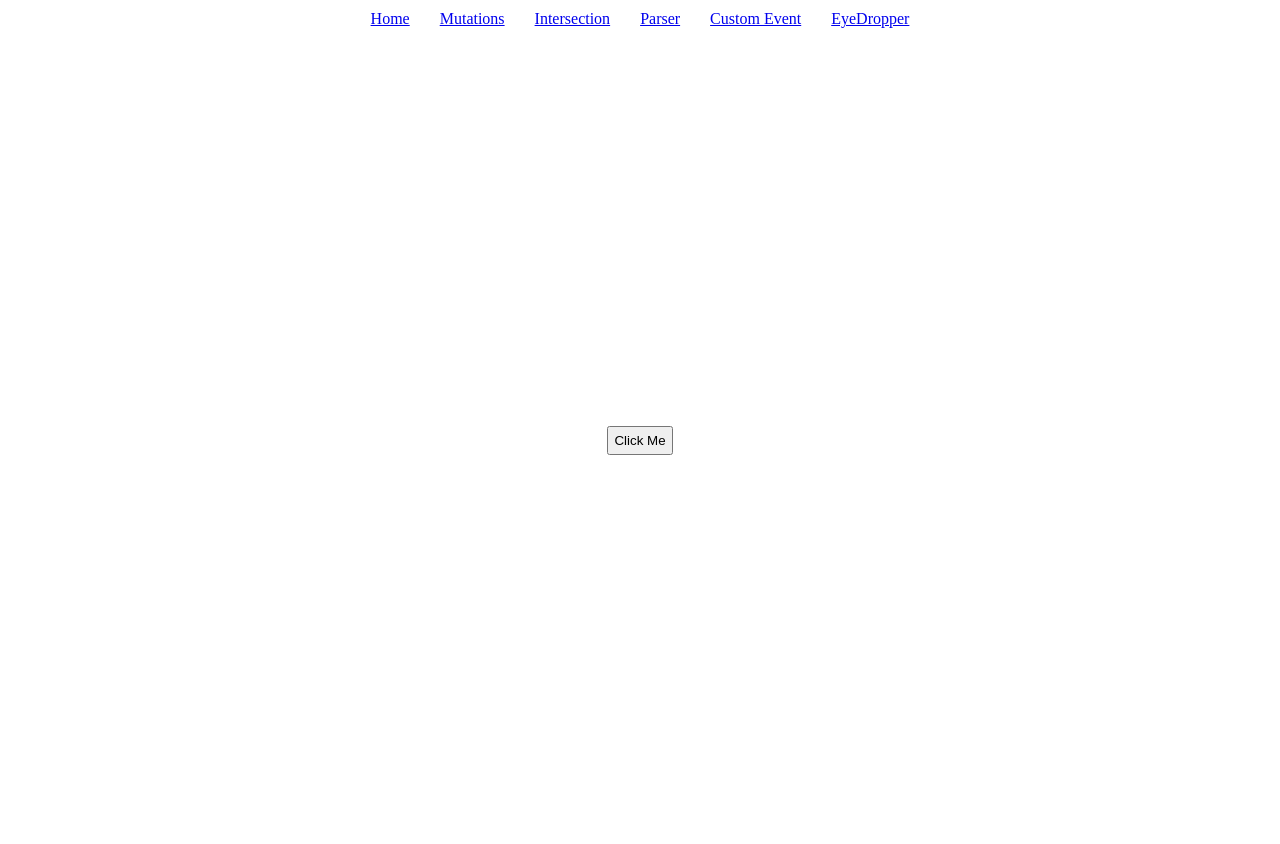
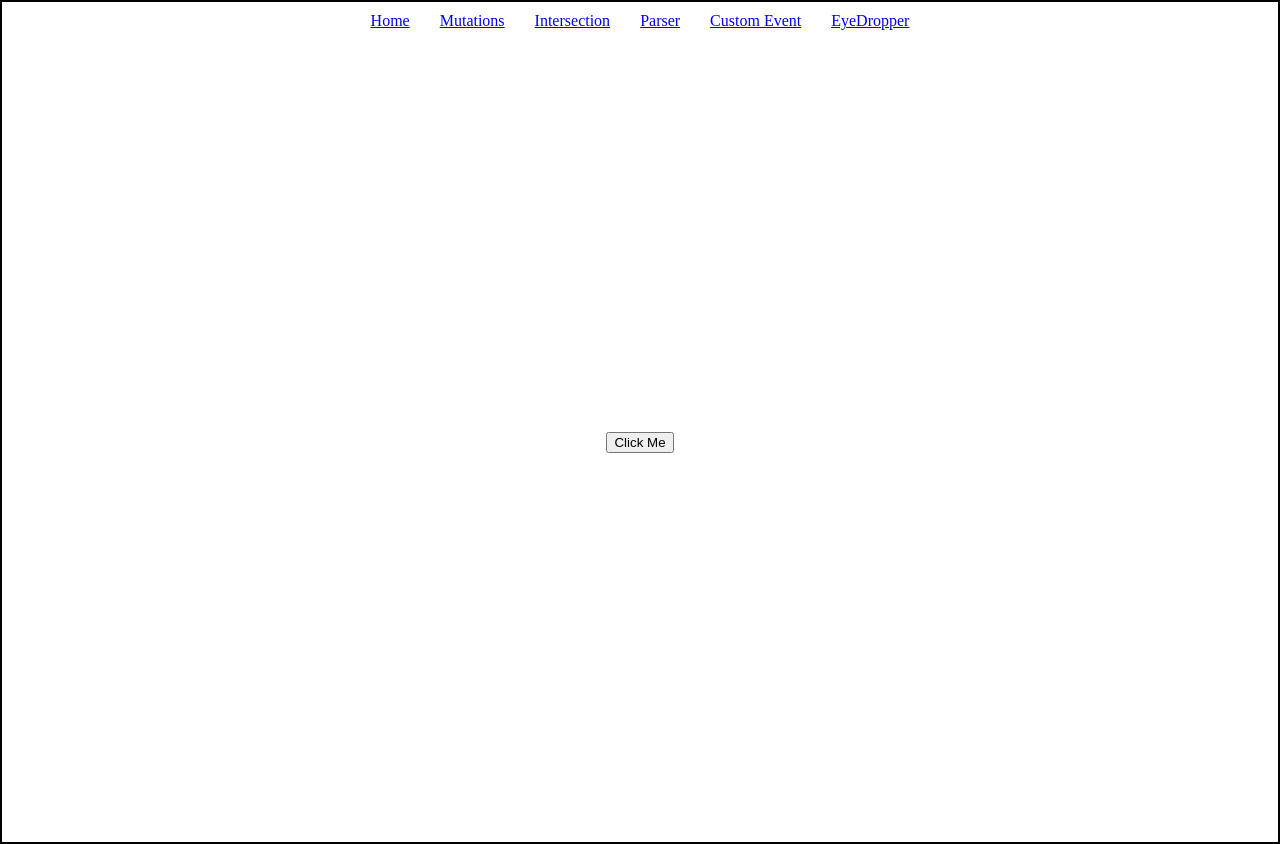
Before and after one commit to nikkisato/web-api-dom-selectors, a plain HTML site: page mutation.html in a window 1280 px wide. Drawn offline with Linux system fonts and the light colour scheme.

Commit message:
Mutation stuff is sorta completed

```diff
--- a/css/mutation.css
+++ b/css/mutation.css
@@ -0,0 +1,8 @@
+section {
+  border: 2px solid black;
+}
+
+span {
+  padding: 10px;
+  border: 2px solid black;
+}
--- a/javascript/mutation.js
+++ b/javascript/mutation.js
@@ -1,21 +1,11 @@
-//Create a document object and append to the body
-const divElement = document.createElement("div");
-divElement.classList.add("container");
-document.querySelector("body").appendChild(divElement);
-
-//create a button and attach it within the div
-const buttonElement = document.createElement("button");
-buttonElement.classList.add("button");
-buttonElement.innerText = "Click Me";
-divElement.appendChild(buttonElement);
-
-//Mutation Observer
 //On Click change the background color of the divElement
+const buttonElement = document.querySelector("button");
 buttonElement.addEventListener("click", changeBackgroundColor);
 
 function changeBackgroundColor(event) {
   event.preventDefault();
-  document.body.style.background = randColor();
+  const containerBody = document.querySelector(".container");
+  containerBody.style.background = randColor();
 }
 
 //hoisting
@@ -31,7 +21,26 @@ function randColor() {
   );
 }
 
+const bodyObject = document.getElementById("section");
+const bodyBackground = bodyObject.style;
+const printColor = document.getElementById("printColor");
+
+const mutation = new MutationObserver((entries) => {
+  for (let entry of entries) {
+    console.log(entry.target.style.background);
+    // ask chris about this I can't seem to get this to Print out the color, I keep running into infinity loop
+    printColor.innerText = entry.target.style.background;
+  }
+});
+
+mutation.observe(bodyObject, { attributes: true, childList: true, subtree: true });
+
+// I've run into a problem When do i know when to stop observing????
+// mutation.disconnect();
+
 // need to use mutation observer API
 // listen to mutation on the body
 // print out the background color on the page
 // https://developer.mozilla.org/en-US/docs/Web/API/MutationObserver
+
+// This video helped https://www.youtube.com/watch?v=Mi4EF9K87aM
--- a/mutation.html
+++ b/mutation.html
@@ -8,7 +8,8 @@
 
     <title>Document</title>
 </head>
-<body>
+<body id="body">
+    <section id="section">
     <nav>
         <li><a href="/">Home</a></li>
         <li><a href="/mutation.html">Mutations</a></li>
@@ -16,9 +17,13 @@
         <li><a href="/parser.html">Parser</a></li>
         <li><a href="/customEvent.html">Custom Event</a></li>
         <li><a href="/eyeDropper.html">EyeDropper</a></li>
-
     </nav>
 
+    <div class="container">
+        <div id="printColor"></div>
+        <button>Click Me</button>
+    </div>
     <script src="javascript/mutation.js"></script>
+</section>
 </body>
 </html>
```
